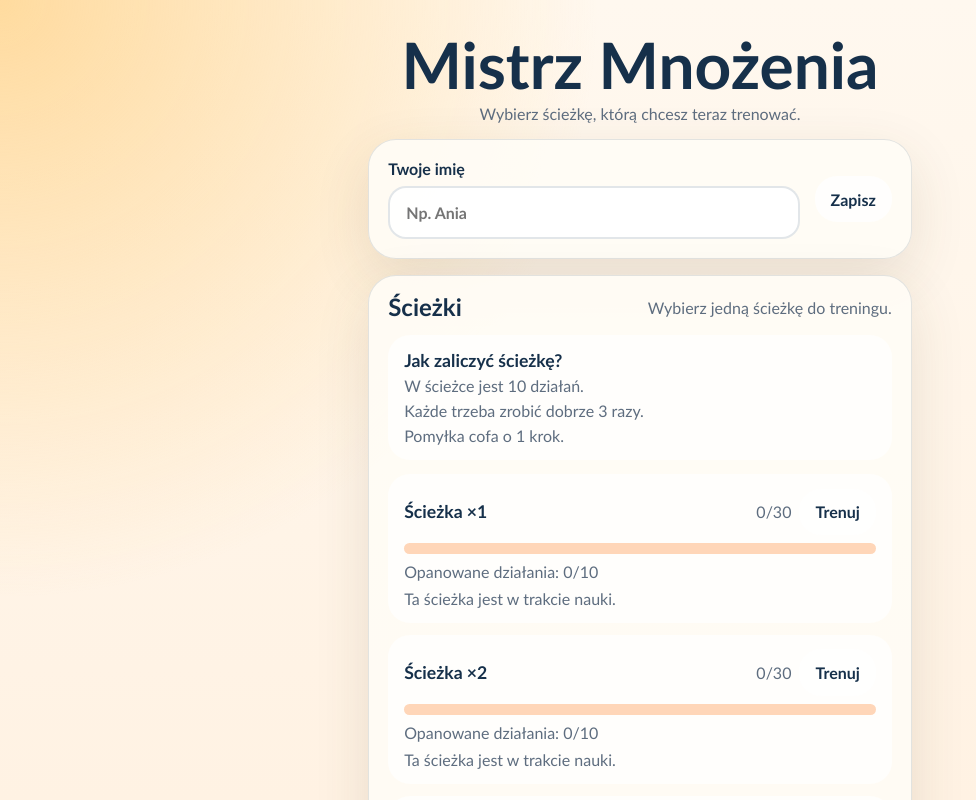
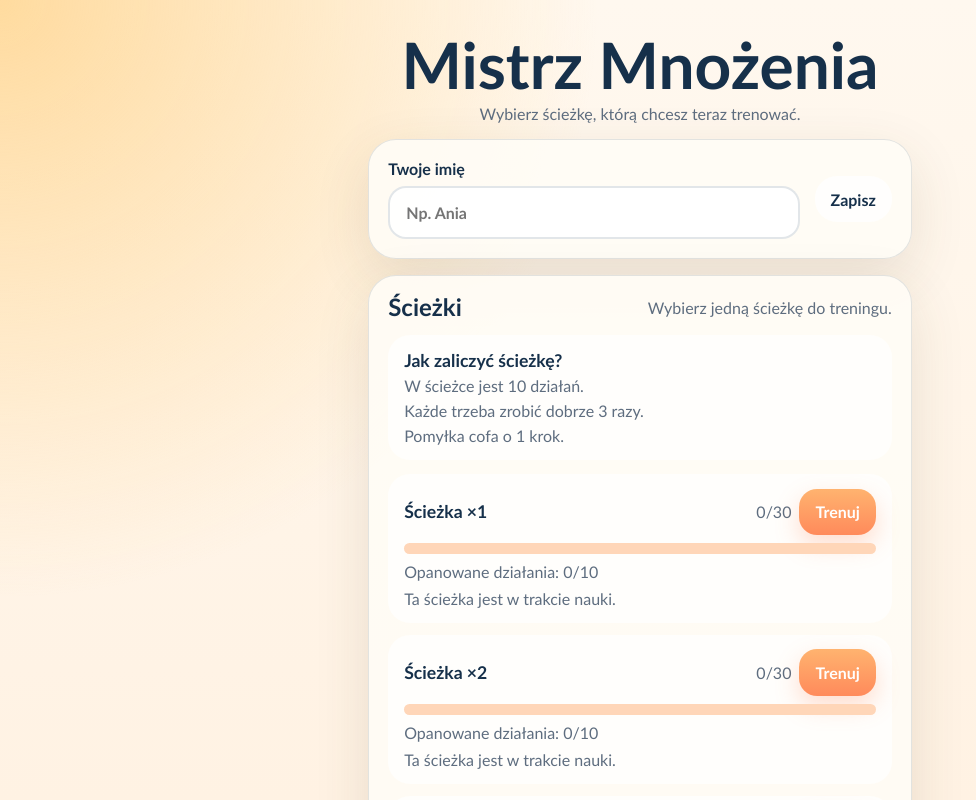
Before and after one commit to tmdoit/multiply-champion, a React (Vite) app: page / in a window 1280 px wide. Shown: the top 800 px of the page, without its empty margins (0-976 px from the left). Built offline with nearby package versions, Linux system fonts and the light colour scheme.

Commit message:
Make train button more prominent

```diff
--- a/src/App.tsx
+++ b/src/App.tsx
@@ -319,7 +319,7 @@ export default function App() {
                     <p className="name">Ścieżka {path.label}</p>
                     <div className="pathHeaderMeta">
                       <p className="rank">{path.steps}/{path.totalSteps}</p>
-                      <button className="ghostButton small" onClick={() => startRun(path.multiplier)}>
+                      <button className="trainButton" onClick={() => startRun(path.multiplier)}>
                         Trenuj
                       </button>
                     </div>
--- a/src/styles.css
+++ b/src/styles.css
@@ -196,6 +196,20 @@ input {
 .ghostButton.small {
   min-height: 2.9rem;
   padding: 0 1rem;
+}
+
+.trainButton {
+  min-height: 2.9rem;
+  padding: 0 1rem;
+  border-radius: 18px;
+  background: linear-gradient(180deg, #ffb36f 0%, #ff8a5b 100%);
+  color: white;
+  font-weight: 900;
+  box-shadow: 0 10px 24px rgba(255, 138, 91, 0.28);
+}
+
+.trainButton:hover {
+  transform: translateY(-1px);
 }
 
 .large {
```
